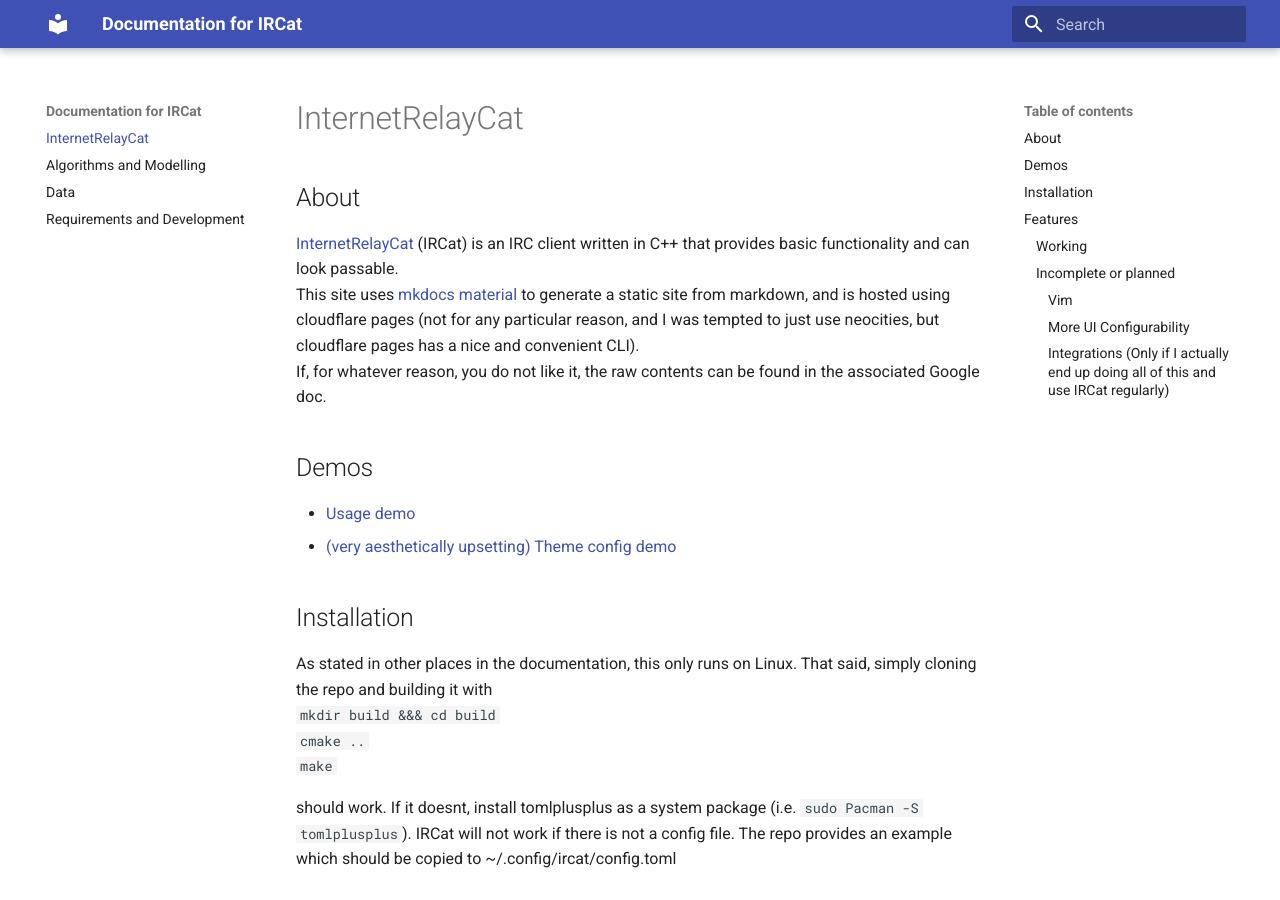
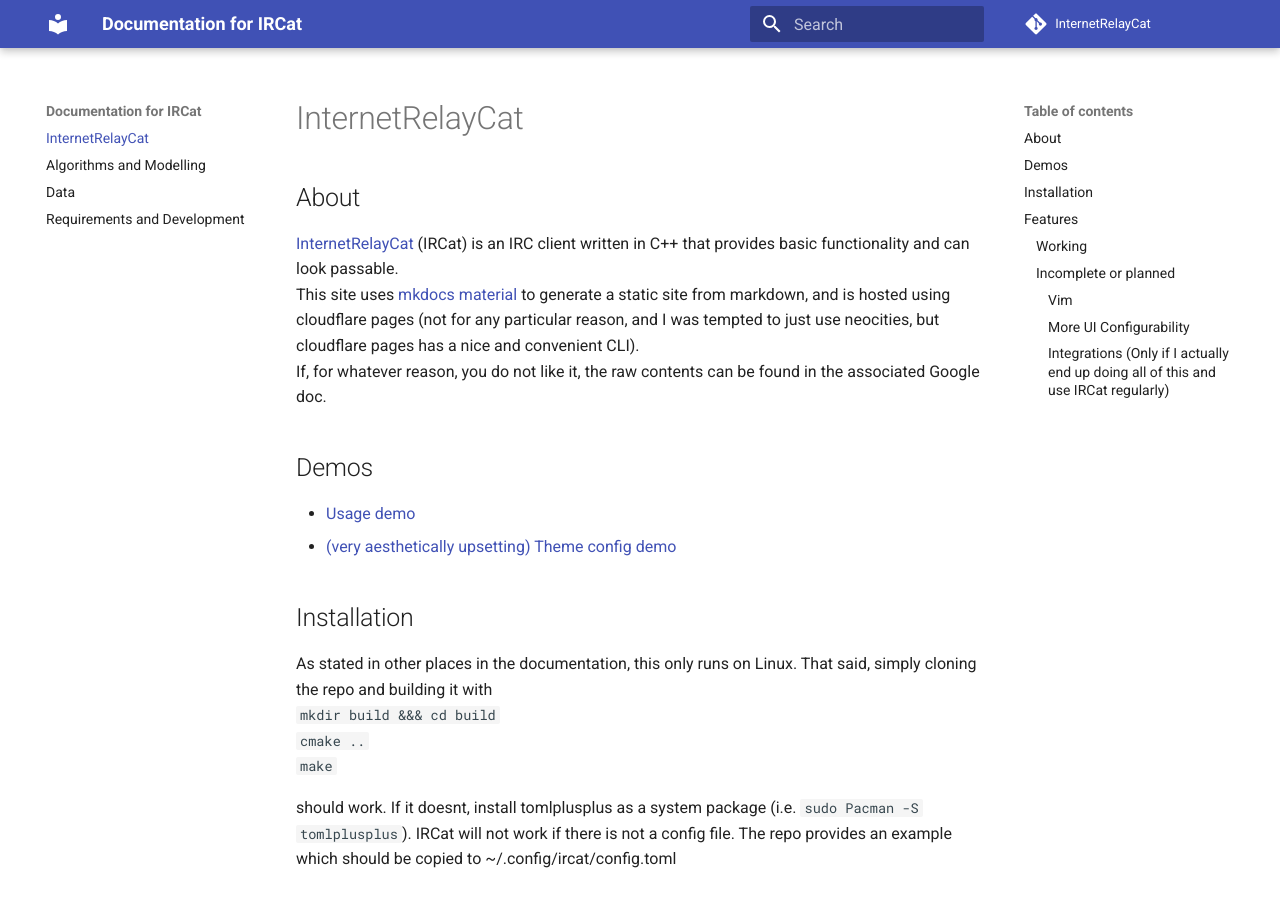
Before and after one commit to NonsensicalNickname/InternetRelayCat-mirror, an MkDocs documentation site: the page built from documentation/docs/index.md, in a window 1280 px wide and 900 px high. Built offline with MkDocs 1.6.1 and Material for MkDocs 9.7.7, drawn with Linux system fonts in a browser that asks for light colours.

Commit message:
final change but again. also git on the docs.

```diff
--- a/documentation/docs/index.md
+++ b/documentation/docs/index.md
@@ -9,7 +9,7 @@
 ## Demos
 
 + [Usage demo](https://codeberg.org/ceridwen15/InternetRelayCat/src/branch/main/demo/demo.mp4)
-+ [(very aesthetically upsetting) Theme config demo](https://codeberg.org/ceridwen15/InternetRelayCat/src/branch/main/demo/theme.mp4)
++ [(very aesthetically upsetting) Theme config demo](https://codeberg.org/ceridwen15/InternetRelayCat/src/branch/main/demo/themes.mp4)
 
 ## Installation
 
--- a/documentation/mkdocs.yml
+++ b/documentation/mkdocs.yml
@@ -1,4 +1,6 @@
 site_name: Documentation for IRCat
+repo_url: https://codeberg.org/ceridwen15/InternetRelayCat
+repo_name: InternetRelayCat
 markdown_extensions:
   - def_list
   - pymdownx.tasklist:
```
